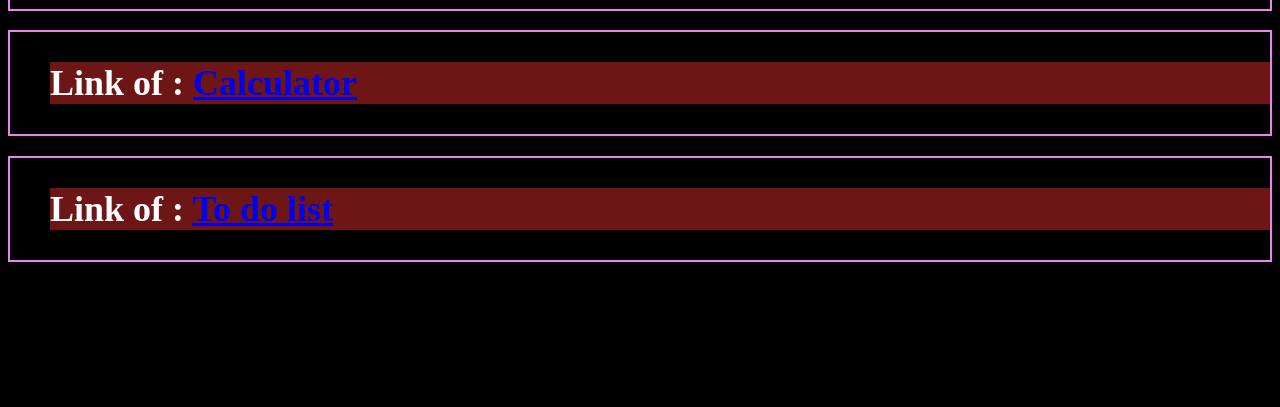
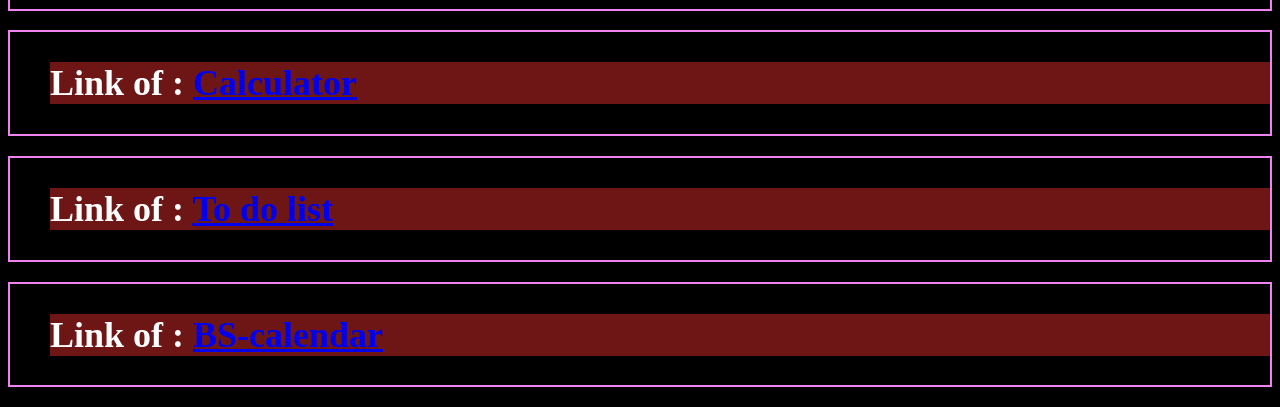
Before and after one commit to Ayu154/Projects, a plain HTML site: page index.html in a window 1280 px wide. Shown: the part 710-1117 px from the top of the page. Before the commit the page ends 992 px from the top, so only its background shows below. Drawn offline with Linux system fonts and the light colour scheme.

Commit message:
Update index.html

```diff
--- a/index.html
+++ b/index.html
@@ -76,6 +76,11 @@
             Link of : <a href="https://ayu154.github.io/To-do-list/">To do list</a>
         </dd>
     </h2>
+    <h2 style="border:2px solid violet;">
+        <dd> <h2 style="background-color:  rgb(110, 22, 22)">
+            Link of : <a href="https://ayu154.github.io/BS-calendar/">BS-calendar</a>
+        </dd>
+    </h2>
 </p>
 </body>
 </html>
```
